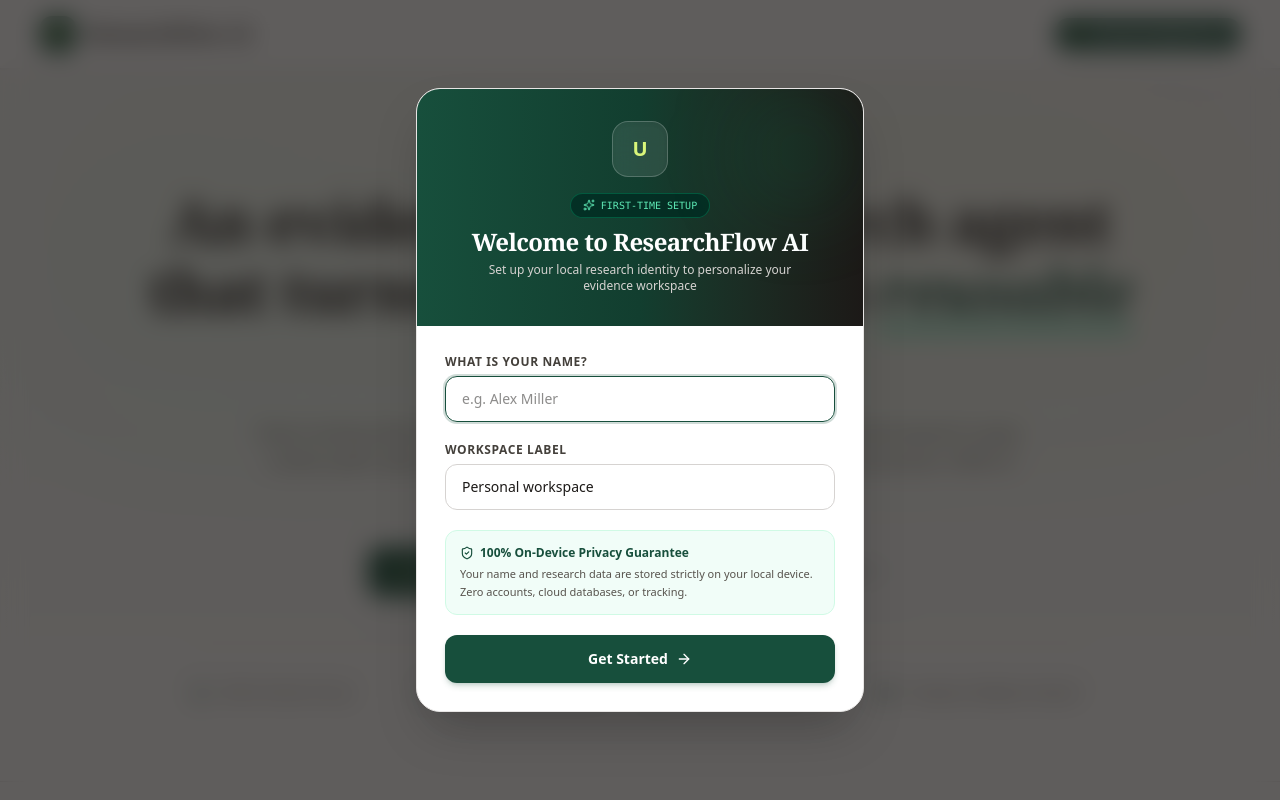
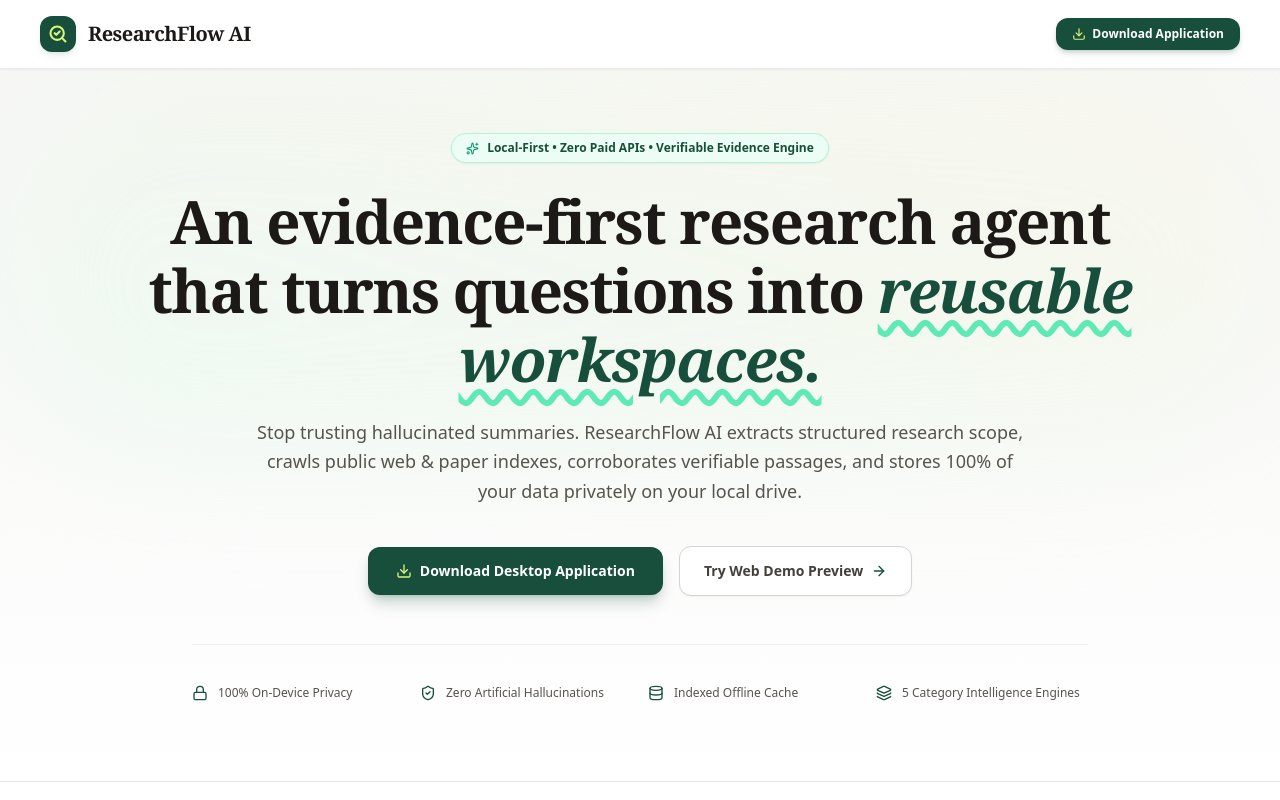
Before and after one commit to nagendar0/ResearchFlow-AI, a Next.js app: page / in a window 1280 px wide. Shown: the top 800 px of the page. Built offline with nearby package versions, Linux system fonts and the light colour scheme.

Commit message:
Remove WelcomeOnboardingModal from landing page so onboarding only triggers upon entering the workspace/application

```diff
--- a/src/app/page.tsx
+++ b/src/app/page.tsx
@@ -8,7 +8,6 @@
   BarChart3, Code2, Lightbulb, GraduationCap, Globe
 } from 'lucide-react';
 import { ProfileModal } from '@/components/ProfileModal';
-import { WelcomeOnboardingModal } from '@/components/WelcomeOnboardingModal';
 import { DownloadModal } from '@/components/DownloadModal';
 
 export default function RootLandingPage() {
@@ -534,12 +533,6 @@
         triggerToast={triggerToast}
       />
 
-      {/* FIRST-TIME WELCOME ONBOARDING MODAL */}
-      <WelcomeOnboardingModal
-        onComplete={(name) => {
-          triggerToast(`Welcome to ResearchFlow AI, ${name}!`);
-        }}
-      />
       {/* STANDALONE DESKTOP DOWNLOAD MODAL */}
       <DownloadModal
         isOpen={isDownloadModalOpen}
```
